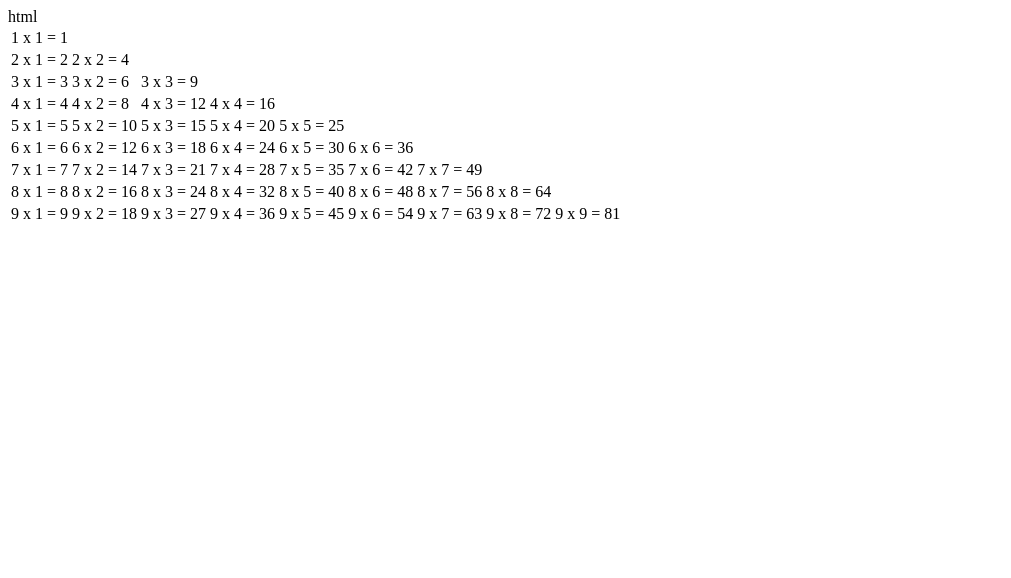
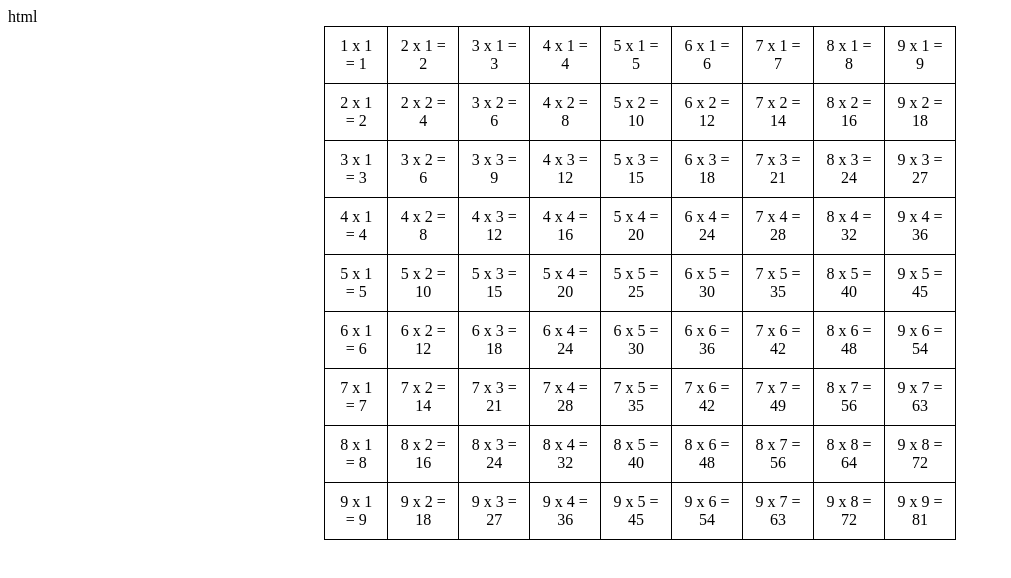
Before and after one commit to leoyu07266/demo, a plain HTML site: page index.html in a window 1280 px wide. Shown: the whole page, without its empty margins (0-1011 px from the left). Drawn offline with Linux system fonts and the light colour scheme.

Commit message:
Update index.html

```diff
--- a/index.html
+++ b/index.html
@@ -28,7 +28,11 @@ html
                         if (j <= i) {
                             document.write('<td>' + i + ' x ' + j + ' = ' + (i * j) + '</td>');
                         } else {
+                            if(i < j){
+                                document.write('<td>' + j + ' x ' + i + ' = ' + (j * i) + '</td>');
+                            }else{
                                 document.write('<td></td>');
+                            }
                         }
                     }
                     document.write('</tr>');
```
Lines whose indentation alone changed are shown as unchanged.
